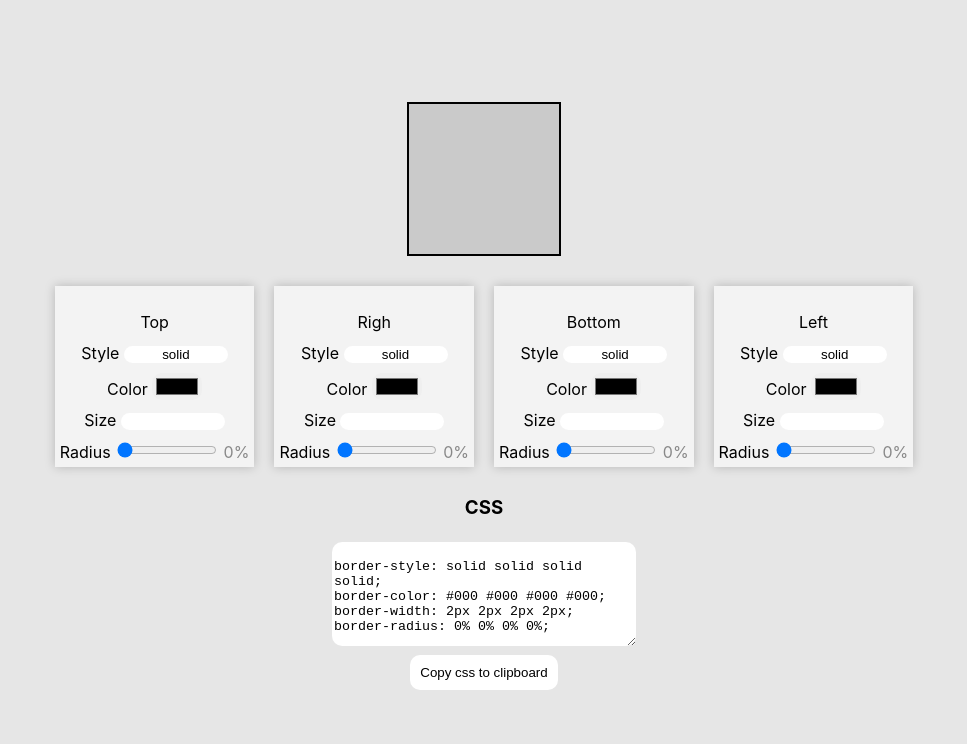
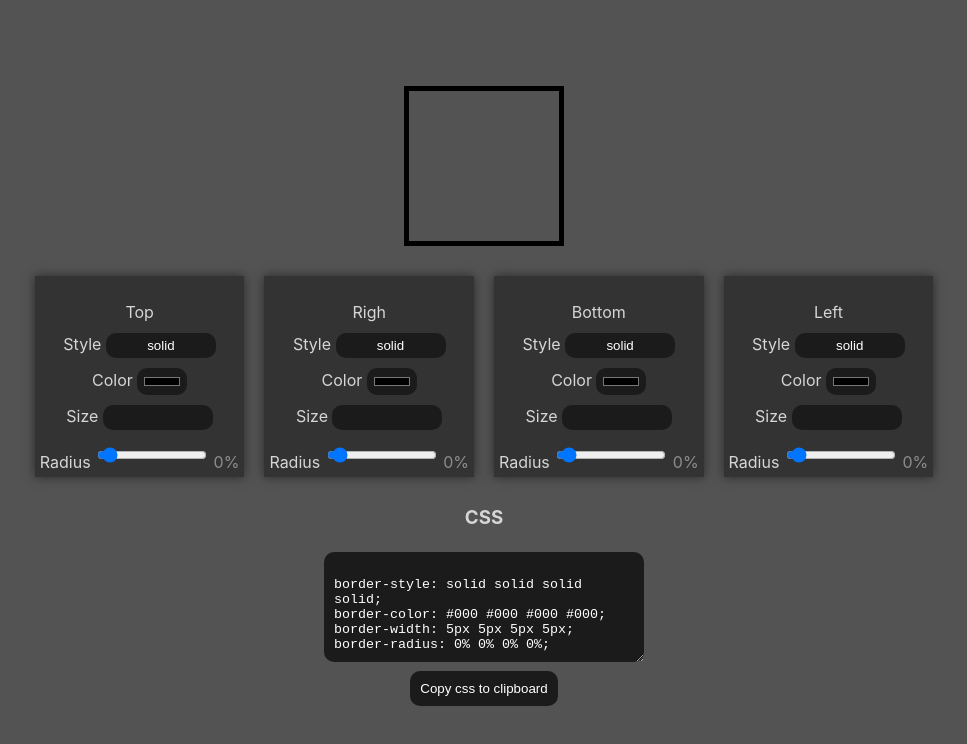
Before and after one commit to bestpractice116/box-css-preview, a React (Create React App) app: page / in a window 1280 px wide. Shown: the top 744 px of the page, without its empty margins (156-1123 px from the left). Built offline with nearby package versions, Linux system fonts and the light colour scheme.

Commit message:
update style

```diff
--- a/src/App.css
+++ b/src/App.css
@@ -3,7 +3,8 @@ body {
   justify-content: center;
   align-items: center;
   height: 99vh;
-  background: rgb(230, 230, 230);
+  background: rgb(83, 83, 83);
+  color: rgb(214, 214, 214);
 }
 
 .App {
@@ -17,8 +18,7 @@ body {
   height: 150px;
   width: 150px;
   margin: auto auto 20px auto;
-  border: 2px solid #000;
-  background: rgba(0, 0, 0, 0.123);
+  border: 5px solid rgb(0, 0, 0);
 }
 
 .costumize-area {
@@ -26,7 +26,7 @@ body {
   /* border: solid 1px rgb(255, 0, 0); */
 }
 span {
-  color: rgba(0, 0, 0, 0.438);
+  color: rgba(255, 255, 255, 0.438);
 }
 
 #area {
@@ -34,40 +34,46 @@ span {
 }
 
 .custumize-section {
-  background: rgb(243, 243, 243);
-  box-shadow: rgba(0, 0, 0, 0.212) 0px 0px 10px;
+  background: rgb(51, 51, 51);
+  box-shadow: rgba(0, 0, 0, 0.507) 0px 0px 10px;
   margin: 10px;
   padding: 10px;
 }
 
 input {
   max-width: 100px;
+  padding: 5px;
   text-align: center;
   border: none;
   border-radius: 10px;
+  background: rgb(27, 27, 27);
+  color: #fff;
 }
 
 textarea {
   margin: 5px;
+  padding: 10px;
   min-width: 300px;
-  min-height: 100px;
+  min-height: 90px;
   border: none;
   border-radius: 10px;
+  background: rgb(27, 27, 27);
+  color: #fff
 }
 textarea::selection {
-  color: #fff;
-  background: #000;
+  color: #000;
+  background: #fff;
 }
 
 button {
   border: none;
   border-radius: 10px;
   padding: 10px;
-  background: #fff;
+  background: rgb(27, 27, 27);
+  color: #fff;
   transition: .2s;
 }
 button:hover {
-  background: #000;
-  color: #fff;
+  background: rgba(27, 27, 27, 0.493);
   cursor: pointer;
 }
--- a/src/App.js
+++ b/src/App.js
@@ -11,25 +11,25 @@ function App() {
   const [stateTop, setStateTop] = useState({
     style: 'solid',
     color: '#000',
-    size: '2px',
+    size: '5px',
     radius: '0',
   })
   const [stateRight, setStateRight] = useState({
     style: 'solid',
     color: '#000',
-    size: '2px',
+    size: '5px',
     radius: '0',
   })
   const [stateButtom, setStateButtom] = useState({
     style: 'solid',
     color: '#000',
-    size: '2px',
+    size: '5px',
     radius: '0',
   })
   const [stateLeft, setStateLeft] = useState({
     style: 'solid',
     color: '#000',
-    size: '2px',
+    size: '5px',
     radius: '0',
   })
 
```
